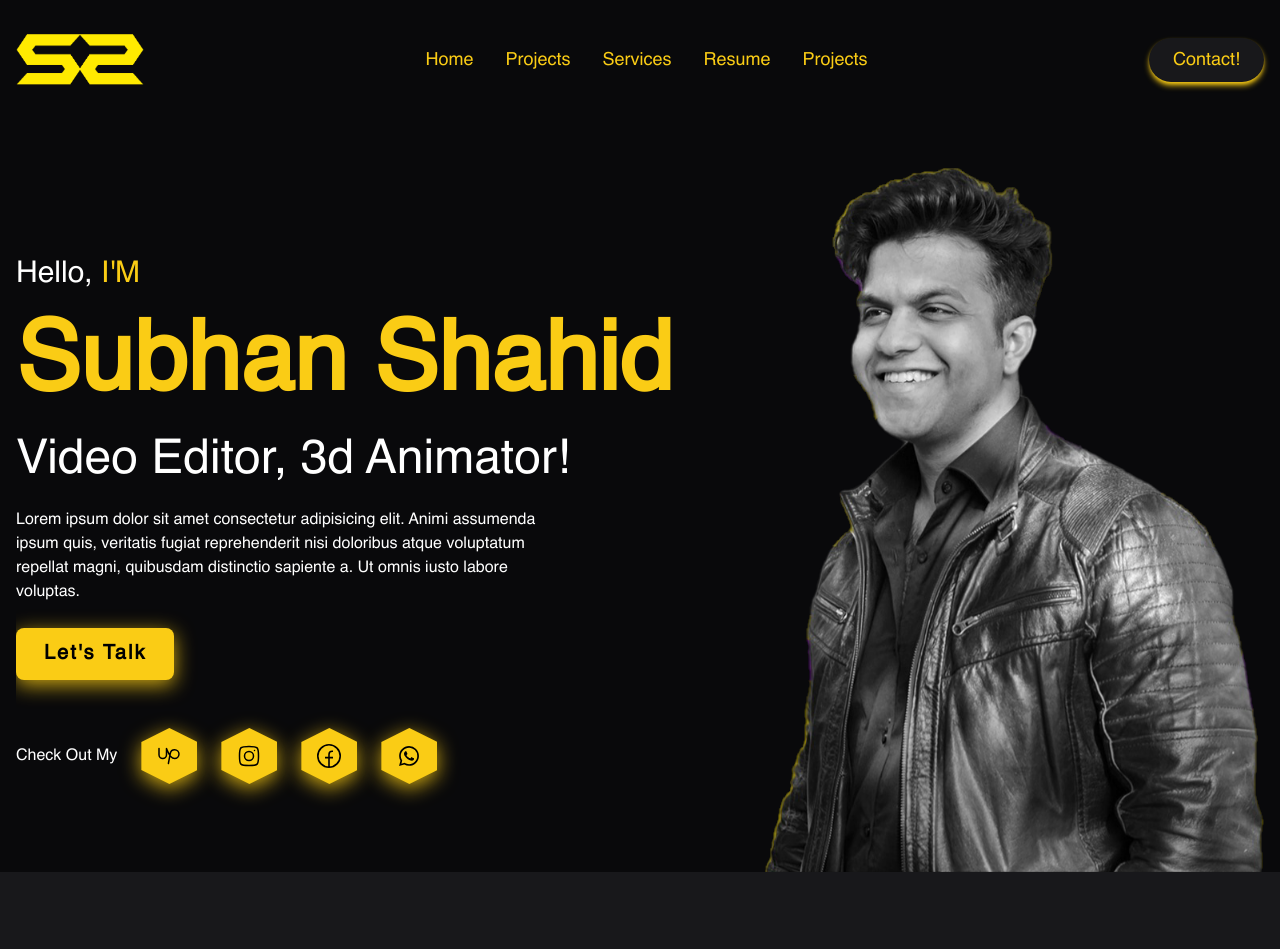
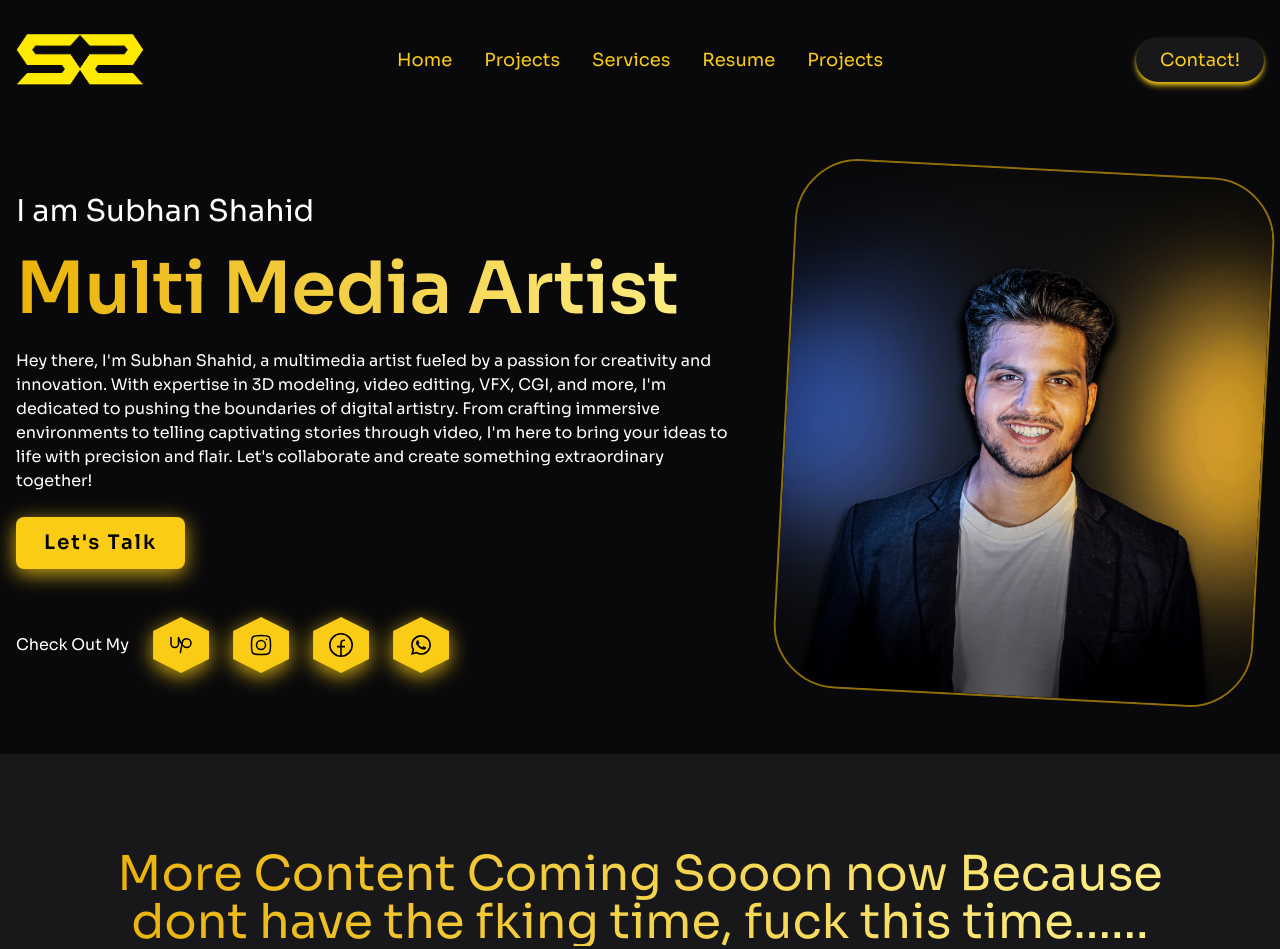
Before and after one commit to ahmed0234/Subhan-Shahid-Website, a website built with Vite: page index.html in a window 1280 px wide. Shown: the top 949 px of the page. Built offline with nearby package versions, Linux system fonts and the light colour scheme.

Commit message:
Updated Header Portion

```diff
--- a/index.html
+++ b/index.html
@@ -58,14 +58,15 @@ https://cdn.jsdelivr.net/npm/locomotive-scroll@4.1.4/dist/locomotive-scroll.min.
         </div>
       </div>  -->
 
-    <div class="introanimediv w-full h-[100vh] flex items-center justify-center">
+    <!-- == -->
+    <!-- <div class="introanimediv w-full h-[100vh] flex items-center justify-center">
       <h1
         class="text1 introtxt text-9xl whitespace-nowrap"
         data-text="Subhan Shahid"
       >
         Subhan Shahid
       </h1>
-    </div>
+    </div> -->
 
     <!-- ========== END OF INTRO ANIMATINO ============================== -->
 
@@ -75,7 +76,7 @@ https://cdn.jsdelivr.net/npm/locomotive-scroll@4.1.4/dist/locomotive-scroll.min.
         class="HEADER w-full h-fit bg-zinc-950 text-yellow-400 overflow-hidden"
       >
         <div class="cantainer w-full px-4 overflow-hidden">
-          <nav class="pt-8 flex items-center justify-between">
+          <nav class="nav_reveal pt-8 flex items-center justify-between">
             <div class="flex gap-2 items-center cursor-pointer">
               <img
                 class="h-14 w-32 max-sm:h-9 max-sm:w-20"
@@ -115,36 +116,37 @@ https://cdn.jsdelivr.net/npm/locomotive-scroll@4.1.4/dist/locomotive-scroll.min.
           </nav>
 
           <header
-            class="mt-20 flex overflow-hidden max-lg:flex-col max-lg:gap-8"
+            class="mt-20 max-sm:mt-12 flex max-lg:flex-col max-lg:gap-8 pb-14 justify-between gap-8"
           >
-            <div
-              class="w-[60%] max-lg:w-full left text-white flex flex-col gap-6 justify-center"
-            >
+            <div class="order-1 max-sm:order-2 w-auto max-lg:w-full left text-white flex flex-col gap-6 justify-center max-sm:gap-1">
               <h2
-                class="text-3xl max-xl:text-6xl max-lg:text-7xl max-sm:text-4xl"
+                class="reveal text-3xl max-xl:text-6xl max-lg:text-7xl max-sm:text-4xl"
               >
-                Hello, <span class="text-yellow-400">I'M</span>
+                I am Subhan Shahid
               </h2>
               <h1
-                class="text-yellow-400 text-8xl font-semibold max-xl:text-6xl max-lg:text-7xl max-sm:text-4xl"
+                class="reveal bg_gradient_yellow text-7xl font-semibold max-xl:text-6xl max-lg:text-7xl max-sm:text-5xl"
               >
-                Subhan Shahid
+                Multi Media Artist
               </h1>
-              <h1 class="text-5xl">Video Editor, 3d Animator!</h1>
-              <p class="max-w-[60ch] max-sm:w-full">
-                Lorem ipsum dolor sit amet consectetur adipisicing elit. Animi
-                assumenda ipsum quis, veritatis fugiat reprehenderit nisi
-                doloribus atque voluptatum repellat magni, quibusdam distinctio
-                sapiente a. Ut omnis iusto labore voluptas.
+              <p class="reveal max-w-[60ch] max-sm:w-full">
+                Hey there, I'm Subhan Shahid, a multimedia artist fueled by a
+                passion for creativity and innovation. With expertise in 3D
+                modeling, video editing, VFX, CGI, and more, I'm dedicated to
+                pushing the boundaries of digital artistry. From crafting
+                immersive environments to telling captivating stories through
+                video, I'm here to bring your ideas to life with precision and
+                flair. Let's collaborate and create something extraordinary
+                together!
               </p>
               <div class="max-sm:text-center">
                 <button
-                  class="px-7 tracking-widest py-3 text-xl bg-yellow-400 rounded-lg text-black font-semibold header_btn_shadow"
+                  class="reveal px-7 tracking-widest py-3 text-xl bg-yellow-400 rounded-lg text-black font-semibold header_btn_shadow"
                 >
                   Let's Talk
                 </button>
               </div>
-              <div class="socials mt-6 flex items-center gap-6 max-sm:flex-col">
+              <div class="reveal socials mt-6 flex items-center gap-6 max-sm:flex-col">
                 <h2>Check Out My</h2>
                 <div class="flex gap-6">
                   <div class="hexagone_shape_shadow">
@@ -251,8 +253,12 @@ https://cdn.jsdelivr.net/npm/locomotive-scroll@4.1.4/dist/locomotive-scroll.min.
               </div>
             </div>
 
-            <div class="right w-[40%] max-lg:w-full">
-              <img class="header_img h-full w-full" src="/header1.png" alt="" />
+            <div class="relative reveal max-sm:mx-auto order-2 max-sm:order-1 max-sm:w-[350px] max-sm:h-[430px] right w-[480px] h-[530px]  max-lg:w-full max-[375px]:w-full">
+              <img
+                class="img_reveal absolute  header_img rounded-[4rem] border-2 border-opacity-60 rotate-3 hover:rotate-0 hover:border-opacity-100 hover:border-4 transition-all duration-300 ease-in-out border-yellow-500 h-full w-full object-cover object-center"
+                src="/profile.jpg"
+                alt=""
+              />
             </div>
           </header>
         </div>
@@ -260,7 +266,7 @@ https://cdn.jsdelivr.net/npm/locomotive-scroll@4.1.4/dist/locomotive-scroll.min.
 
       <section class="h-[100vh] w-full bg-zinc-900">
         <div class="p-24">
-          <h1 class="text-yellow-400 text-5xl">
+          <h1 class="bg_gradient_yellow text-5xl text-center">
             More Content Coming Sooon now Because dont have the fking time, fuck
             this time......
           </h1>
--- a/main.css
+++ b/main.css
@@ -1,3 +1,6 @@
+@import url("https://fonts.googleapis.com/css2?family=Sora:wght@100..800&display=swap");
+
+
 @tailwind base;
 @tailwind components;
 @tailwind utilities;
@@ -6,6 +9,8 @@
   font-family: "Helvatica";
   src: url(/Helvetica.ttf);
 }
+
+
 
 *,
 *::after,
@@ -20,7 +25,7 @@ body {
   width: 100%;
   background-color: rgb(20, 20, 20);
   color: rgb(0, 0, 0);
-  font-family: "Helvatica";
+  font-family: "Sora", sans-serif;
 }
 
 @layer components {
@@ -70,6 +75,9 @@ body {
     width: 0%;
     animation: widen 1s ease-in-out;
   }
+  .bg_gradient_yellow{
+    @apply bg-clip-text text-transparent bg-gradient-to-r from-yellow-500 to-yellow-200
+  }
 }
 @keyframes widen {
   from {
--- a/main.js
+++ b/main.js
@@ -70,19 +70,43 @@ let tl = gsap.timeline();
 //   delay: -0.67,
 // });
 
-tl.to(".introanimediv", {
-  y: `-100%`,
-  delay: 1.5,
-  duration: 1.5,
+// ===============
+
+// tl.to(".introanimediv", {
+//   y: `-100%`,
+//   delay: 1.5,
+//   duration: 1.5,
+//   ease: "sine.out",
+// });
+// tl.to(".introanimediv", {
+//   display: "none",
+//   duration: 0.1,
+//   delay: -1,
+// });
+// tl.to("text1", {
+//   display: "none",
+//   duration: 0.2,
+//   delay: -0.9,
+// });
+
+tl.from(".reveal", {
+  opacity: 0,
+  y: 100,
+  duration: 0.6,
   ease: "sine.out",
+  stagger: 0.1,
 });
-tl.to(".introanimediv", {
-  display: "none",
-  duration: 0.1,
-  delay: -1,
+
+tl.from(".img_reveal", {
+  top: `130%`,
+  duration: 0.5,
+  ease: `sine.inOut`,
+  delay: `-0.95`,
 });
-tl.to("text1", {
-  display: "none",
-  duration: 0.2,
-  delay: -0.9,
+tl.from(".nav_reveal", {
+  y: -80,
+  opacity: 0,
+  duration: 0.6,
+  ease: "power3.out",
+  delay: `-0.1`,
 });
```
Also changed, not shown: public/profile.jpg (added).
